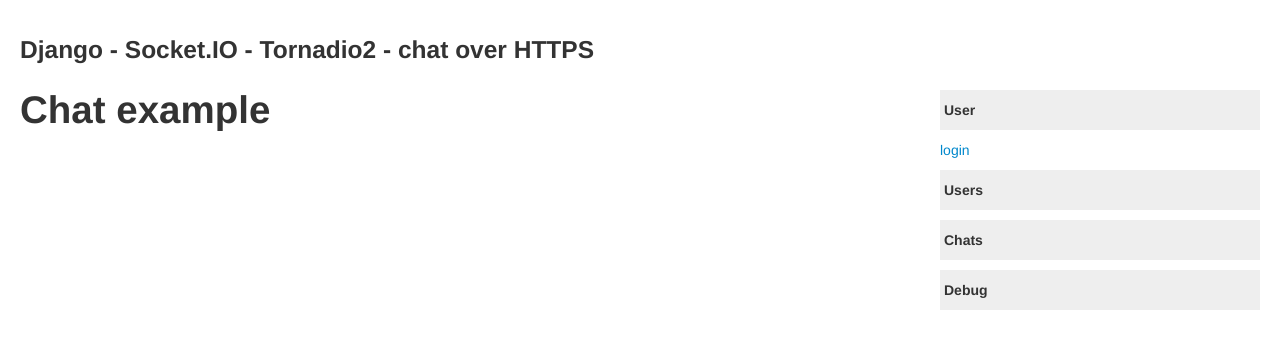
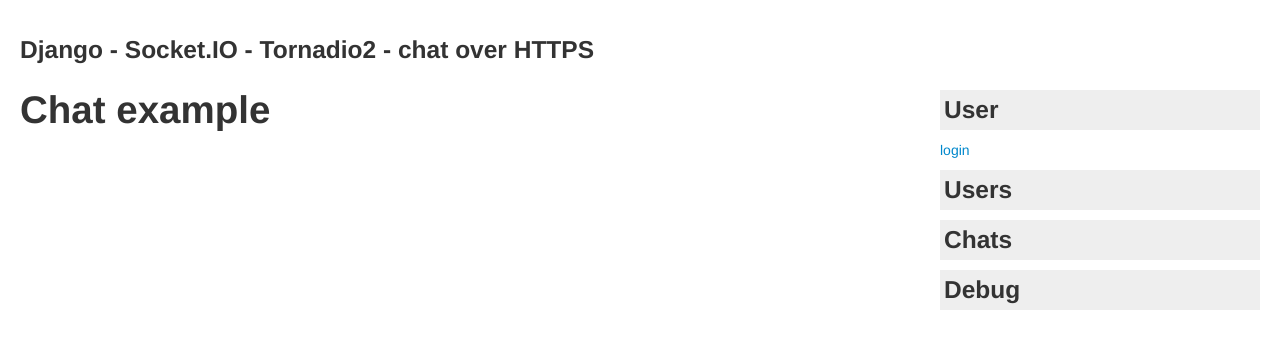
Before and after one commit to leukeleu/django-socketio-chat, a Django app: page / in a window 1280 px wide. Shown: the top 349 px of the page. Run offline with Django 3.2, Linux system fonts and the light colour scheme.

Commit message:
Updated requirements
django==1.4.3
mysql-python==1.2.3
tornadio2==2.4.1
djangorestframework==2.1.16
django-uuidfield==0.4.0

```diff
--- a/django_socketio_chat/static/css/chat.css
+++ b/django_socketio_chat/static/css/chat.css
@@ -1,13 +1,12 @@
 /* chat container */
 
 .chat-container {
-    width: 320px;
+    min-width: 320px;
 }
 
 .chat-container h3 {
     padding: 0 4px;
     background-color: #eee;
-    font-size: 14px;
 }
 
 /* chat box */
@@ -19,7 +18,6 @@
 .chat h4 {
     padding: 0 4px;
     background-color: #eee;
-    line-height: 27px;
 }
 
 .chat .unread-messages {
```
Also changed, not shown: example/requirements.txt (+6 -4 lines).
